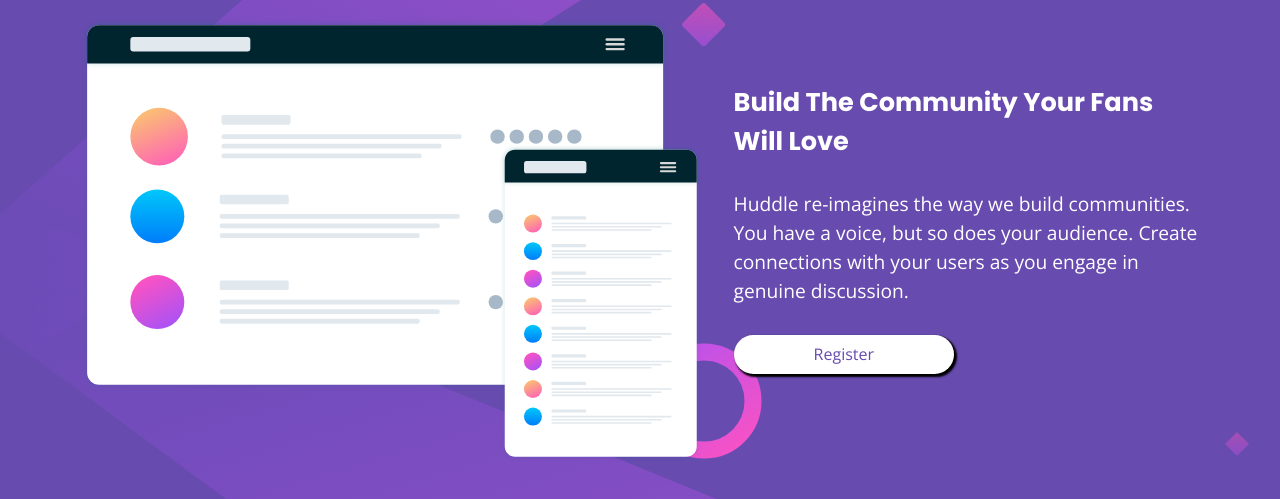
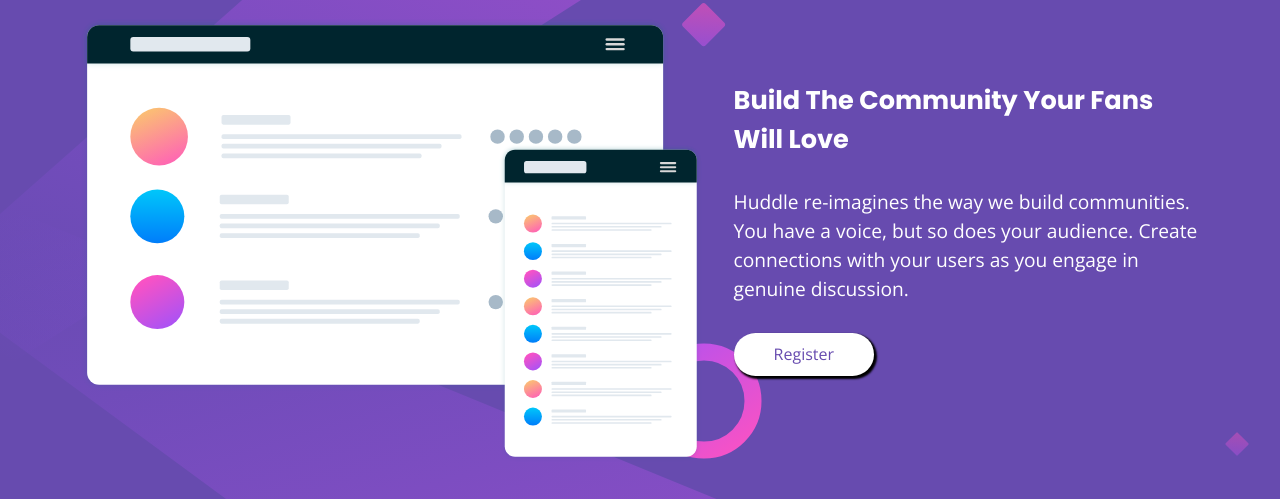
Before and after one commit to Rabin92/huddle-landing-page, a plain HTML site: page index.html in a window 1280 px wide. Shown: the part 162-661 px from the top of the page. Drawn offline with nearby package versions, Linux system fonts and the light colour scheme.

Commit message:
modified button css properties

```diff
--- a/css/styles.css
+++ b/css/styles.css
@@ -129,6 +129,11 @@ button[type="submit"]:hover {
   .icons {
     text-align: right;
   }
+
+  button[type="submit"] {
+    border-radius: 50px;
+    padding: 12px 40px;
+  }
 }
 
 @media (min-width: 1024px) {
```
